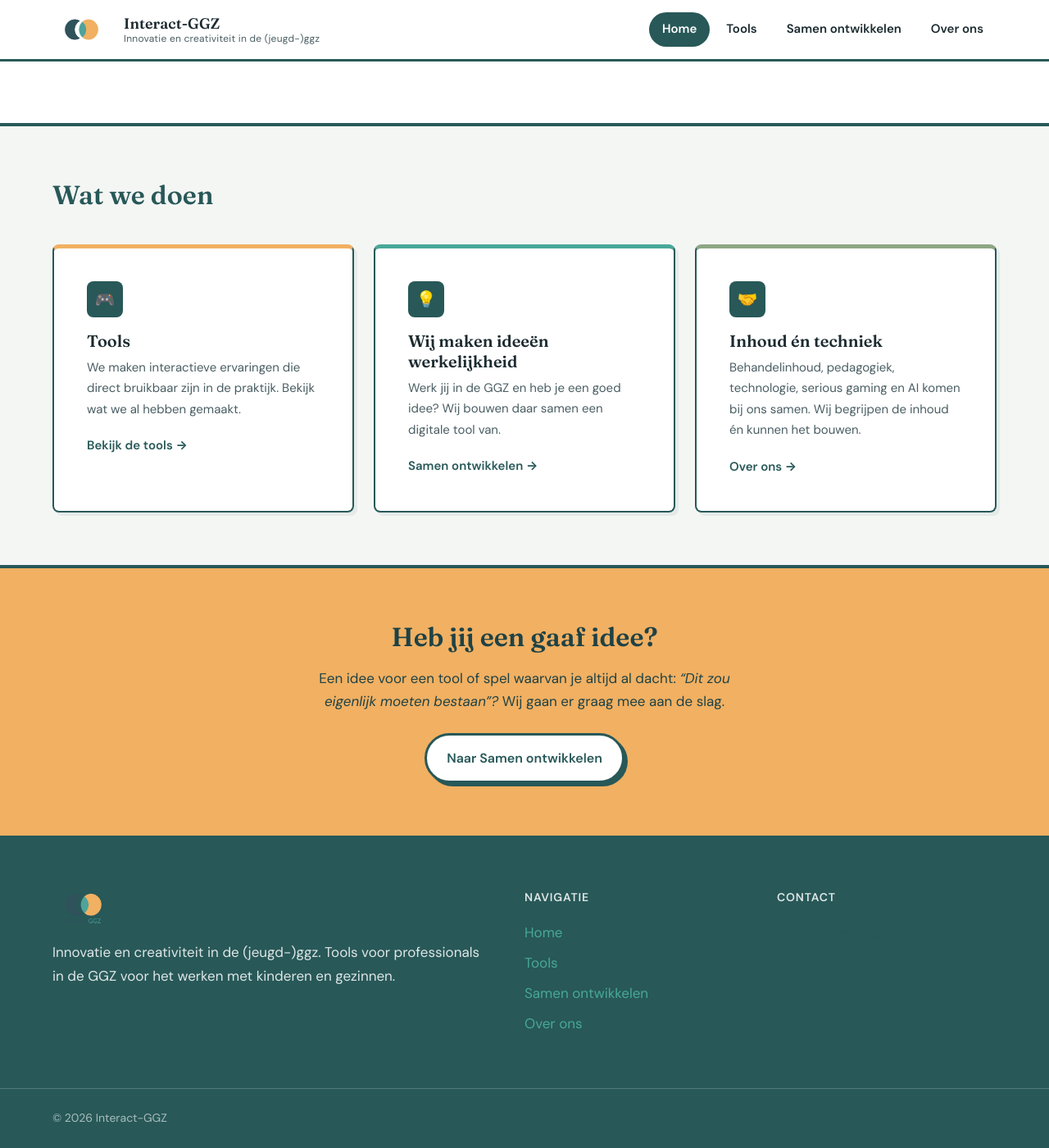
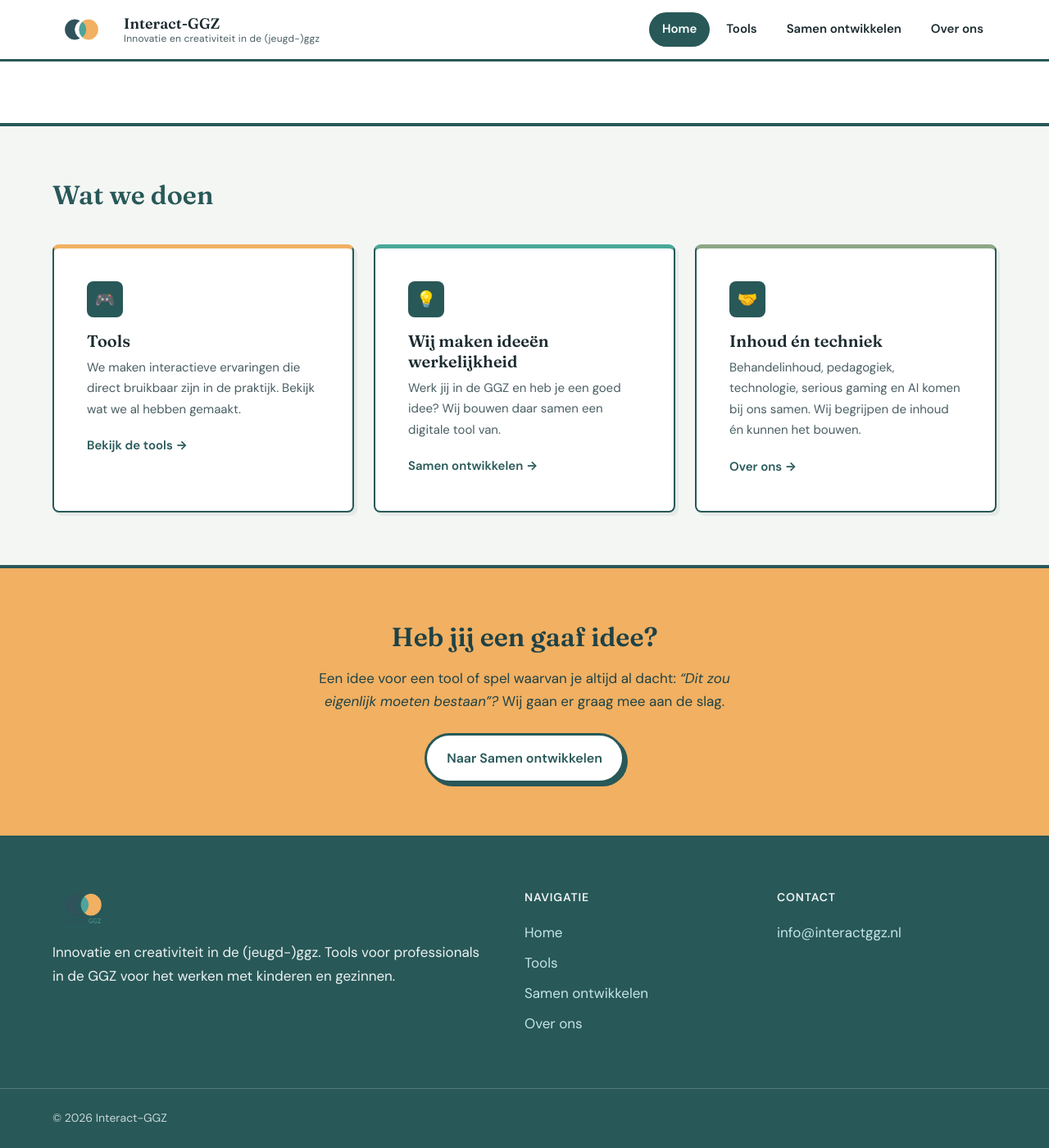
Before and after one commit to janwillemm/jari-website, a Jekyll site: the page built from index.md, in a window 1280 px wide and 1400 px high, scrolled down 645 px. Shown: the whole window at 82% size. Built offline with Jekyll 4.4.1, drawn with Linux system fonts in a browser that asks for light colours.

Commit message:
Verbeter contrast van footerlinks en contact e-mailadres.
Links gebruiken nu lichte tekstkleur op de donkere footer-achtergrond in plaats van de onzichtbare primary-kleur.

Co-authored-by: Cursor <cursoragent@cursor.com>

```diff
--- a/_sass/_layout.scss
+++ b/_sass/_layout.scss
@@ -167,7 +167,18 @@
   margin-top: auto;
   background: $color-primary;
   border-top: none;
-  color: rgba(#ffffff, 0.9);
+  color: rgba(#ffffff, 0.92);
+
+  a {
+    color: $color-primary-light;
+    text-decoration: none;
+    transition: color 0.2s ease;
+
+    &:hover,
+    &:focus-visible {
+      color: #ffffff;
+    }
+  }
 }
 
 .site-footer__grid {
@@ -180,7 +191,7 @@
   }
 
   p {
-    color: rgba(#ffffff, 0.85);
+    color: rgba(#ffffff, 0.92);
   }
 }
 
@@ -196,7 +207,7 @@
   font-size: 0.875rem;
   text-transform: uppercase;
   letter-spacing: 0.06em;
-  color: rgba(#ffffff, 0.7);
+  color: rgba(#ffffff, 0.85);
   margin-bottom: $space-sm;
 }
 
@@ -204,15 +215,6 @@
   list-style: none;
   padding: 0;
   margin: 0;
-
-  a {
-    text-decoration: none;
-    color: $color-accent;
-
-    &:hover {
-      color: $color-accent-warm;
-    }
-  }
 
   li + li {
     margin-top: 0.5rem;
@@ -226,7 +228,7 @@
   p {
     margin: 0;
     font-size: 0.875rem;
-    color: rgba(#ffffff, 0.6);
+    color: rgba(#ffffff, 0.75);
   }
 }
 
```
